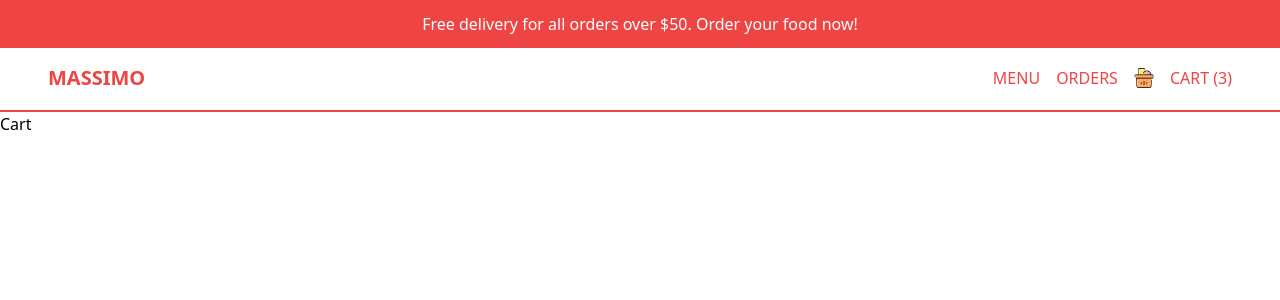
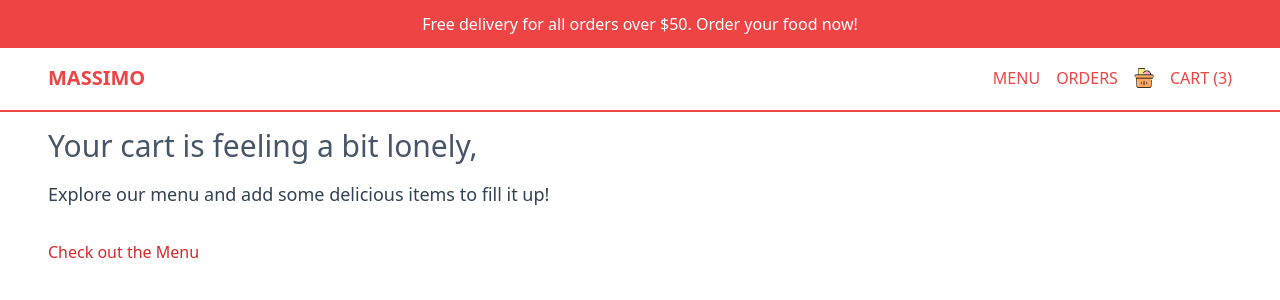
Before and after one commit to waseemazmy21/massimo_resturant, a React (Vite) app: page /cart in a window 1280 px wide. Shown: the top 300 px of the page. Built offline with nearby package versions, Linux system fonts and the light colour scheme.

Commit message:
Creae shopping cart context and cart page

```diff
--- a/package.json
+++ b/package.json
@@ -12,11 +12,13 @@
   "dependencies": {
     "react": "^18.2.0",
     "react-dom": "^18.2.0",
-    "react-router-dom": "^6.22.0"
+    "react-router-dom": "^6.22.0",
+    "uuid": "^9.0.1"
   },
   "devDependencies": {
     "@types/react": "^18.2.43",
     "@types/react-dom": "^18.2.17",
+    "@types/uuid": "^9.0.8",
     "@typescript-eslint/eslint-plugin": "^6.14.0",
     "@typescript-eslint/parser": "^6.14.0",
     "@vitejs/plugin-react-swc": "^3.5.0",
--- a/src/App.tsx
+++ b/src/App.tsx
@@ -2,15 +2,18 @@ import Notification from './components/Notification';
 import Header from './components/Header';
 // import Footer from './components/Footer';
 import { Outlet } from 'react-router-dom';
+import ShoppingCartProvider from './contexts/shoppingCartContext';
 
 const App = () => {
   return (
-    <>
-      <Notification />
-      <Header />
-      <Outlet />
+    <ShoppingCartProvider>
+      <div className="flex flex-col">
+        <Notification />
+        <Header />
+        <Outlet />
+      </div>
       {/* <Footer /> */}
-    </>
+    </ShoppingCartProvider>
   );
 };
 
--- /dev/null
+++ b/src/components/CartItem.tsx
@@ -0,0 +1,33 @@
+import { numberFormatter } from '../util/number-formatter';
+import { ShoppingCartItem } from '../contexts/types';
+import { useShoppingCart } from '../contexts/useShoppingCart';
+
+type CartItemProps = {
+  cartItem: ShoppingCartItem;
+  imageURL: string;
+  title: string;
+};
+
+const CartItem = ({ cartItem, imageURL, title }: CartItemProps) => {
+  const { removeItem } = useShoppingCart();
+  return (
+    <li
+      key={cartItem.id}
+      className="p-4 flex items-center justify-between gap-4 text-red-500"
+    >
+      <img src={imageURL} alt="" className="w-20 h-20 object-cover" />
+      <div>
+        <h3 className="uppercase text-xl font-bold">{title}</h3>
+        <span>{cartItem.size}</span>
+        <span className="text-sm"> x {cartItem.quantity}</span>
+      </div>
+
+      <span>{numberFormatter.format(cartItem.totalPrice)}</span>
+      <button className="text-3xl" onClick={() => removeItem(cartItem.id)}>
+        <img src="/close.png" className="w-4" alt="" />
+      </button>
+    </li>
+  );
+};
+
+export default CartItem;
--- /dev/null
+++ b/src/contexts/shoppingCartContext.tsx
@@ -0,0 +1,45 @@
+import { useState, createContext } from 'react';
+import { v4 as uuidv4 } from 'uuid';
+import { ShoppingCartItem, ShoppingCartContextType } from './types';
+
+type ShoppingCartProviderProps = {
+  children: React.ReactNode;
+};
+
+export const shoppingCartContext = createContext({} as ShoppingCartContextType);
+
+const ShoppingCartProvider = ({ children }: ShoppingCartProviderProps) => {
+  const [cartItems, setCartItems] = useState<ShoppingCartItem[]>([]);
+
+  function addItem(
+    productId: string,
+    size: string,
+    quantity: number,
+    totalPrice: number
+  ) {
+    setCartItems((prevCartItems) => [
+      ...prevCartItems,
+      {
+        id: uuidv4(),
+        productId,
+        size,
+        quantity,
+        totalPrice,
+      },
+    ]);
+  }
+
+  function removeItem(id: string) {
+    setCartItems((prevCartItems) =>
+      prevCartItems.filter((item) => item.id !== id)
+    );
+  }
+
+  return (
+    <shoppingCartContext.Provider value={{ cartItems, addItem, removeItem }}>
+      {children}
+    </shoppingCartContext.Provider>
+  );
+};
+
+export default ShoppingCartProvider;
--- /dev/null
+++ b/src/contexts/types.ts
@@ -0,0 +1,19 @@
+// types.ts
+export type ShoppingCartItem = {
+  id: string;
+  productId: string;
+  size: string;
+  quantity: number;
+  totalPrice: number;
+};
+
+export type ShoppingCartContextType = {
+  cartItems: ShoppingCartItem[];
+  addItem: (
+    productId: string,
+    size: string,
+    quantity: number,
+    totalPrice: number
+  ) => void;
+  removeItem: (id: string) => void;
+};
--- /dev/null
+++ b/src/contexts/useShoppingCart.tsx
@@ -0,0 +1,6 @@
+import { useContext } from 'react';
+import { shoppingCartContext } from './shoppingCartContext';
+
+export function useShoppingCart() {
+  return useContext(shoppingCartContext);
+}
--- a/src/lib/data.ts
+++ b/src/lib/data.ts
@@ -59,7 +59,7 @@ export const menu: MenuItem[] = [
 ];
 
 type Product = {
-  id: number;
+  id: string;
   category: string;
   title: string;
   desc: string;
@@ -70,7 +70,7 @@ type Product = {
 
 export const products: Product[] = [
   {
-    id: 1,
+    id: '1',
     category: 'pizzas',
     title: 'Sicilian',
     desc: 'Ignite your taste buds with a fiery combination of spicy pepperoni, jalapeños, crushed red pepper flakes, and melted mozzarella cheese, delivering a kick with every bite.',
@@ -92,7 +92,7 @@ export const products: Product[] = [
     ],
   },
   {
-    id: 2,
+    id: '2',
     category: 'burgers',
     title: 'Bacon Deluxe',
     desc: 'Indulge in smoky goodness with a flame-grilled beef patty, topped with crispy bacon, melted cheddar cheese, caramelized onions, and a smattering of tangy BBQ sauce.',
@@ -114,7 +114,7 @@ export const products: Product[] = [
     ],
   },
   {
-    id: 3,
+    id: '3',
     category: 'pizzas',
     title: 'Bella Napoli',
     desc: 'A classic Italian delight featuring a thin, crispy crust, tangy tomato sauce, fresh mozzarella, and a medley of aromatic herbs topped with lettuce, tomatoes, and a dollop of tangy mayo.',
@@ -136,7 +136,7 @@ export const products: Product[] = [
     ],
   },
   {
-    id: 4,
+    id: '4',
     category: 'pastas',
     title: 'Spicy Arrabbiata',
     desc: 'Ignite your taste buds with this fiery pasta creation, combining penne in a spicy tomato sauce infused with garlic, red chili flakes, and fresh basil for the ultimate comfort food experience.',
@@ -158,7 +158,7 @@ export const products: Product[] = [
     ],
   },
   {
-    id: 5,
+    id: '5',
     category: 'burgers',
     title: 'Jalapeño Fiesta',
     desc: 'Ignite your taste buds with a fiery kick! This burger features a succulent beef patty, fiery jalapeños, pepper jack cheese, and a zesty chipotle mayo sauce , and all the classic fixings on a toasted bun.',
@@ -180,7 +180,7 @@ export const products: Product[] = [
     ],
   },
   {
-    id: 6,
+    id: '6',
     category: 'pizzas',
 
     title: 'Margherita Magic',
@@ -203,7 +203,7 @@ export const products: Product[] = [
     ],
   },
   {
-    id: 7,
+    id: '7',
     category: 'pastas',
 
     title: 'Garlic Parmesan Linguine',
@@ -226,7 +226,7 @@ export const products: Product[] = [
     ],
   },
   {
-    id: 8,
+    id: '8',
     category: 'pizzas',
     title: 'Mediterranean Delight',
     desc: 'Embark on a culinary journey with this Mediterranean-inspired creation, featuring zesty feta cheese, Kalamata olives, sun-dried tomatoes, and a sprinkle of oregano.',
@@ -248,7 +248,7 @@ export const products: Product[] = [
     ],
   },
   {
-    id: 9,
+    id: '9',
     category: 'burgers',
     title: 'Hawaiian Teriyaki',
     desc: 'Experience a taste of the tropics with a juicy beef patty glazed in tangy teriyaki sauce, topped with grilled pineapple, crispy bacon, and fresh lettuce, and all the classic fixings on a toasted bun.',
@@ -270,7 +270,7 @@ export const products: Product[] = [
     ],
   },
   {
-    id: 10,
+    id: '10',
     category: 'pizzas',
     title: 'Pesto Primavera',
     desc: 'A classic Italian delight featuring a thin, crispy crust, tangy tomato sauce, fresh mozzarella, and a medley of aromatic herbs topped with lettuce, tomatoes, and a dollop of tangy mayo.',
@@ -292,7 +292,7 @@ export const products: Product[] = [
     ],
   },
   {
-    id: 11,
+    id: '11',
     category: 'pizzas',
     title: 'Veggie Supreme',
     desc: 'A classic Italian delight featuring a thin, crispy crust, tangy tomato sauce, fresh mozzarella, and a medley of aromatic herbs topped with lettuce, tomatoes, and a dollop of tangy mayo.',
@@ -314,7 +314,7 @@ export const products: Product[] = [
     ],
   },
   {
-    id: 12,
+    id: '12',
     category: 'pizzas',
     title: 'Four Cheese Fantasy',
     desc: 'Experience pure cheesy bliss with a melty blend of mozzarella, cheddar, provolone, and Parmesan cheeses, creating a rich and indulgent pizza experience.',
@@ -336,3 +336,7 @@ export const products: Product[] = [
     ],
   },
 ];
+
+export const getProductById = (productId: string): Product | undefined => {
+  return products.find((product) => product.id === productId);
+};
--- a/src/pages/Cart.tsx
+++ b/src/pages/Cart.tsx
@@ -1,5 +1,70 @@
+import { useShoppingCart } from '../contexts/useShoppingCart';
+import { getProductById } from '../lib/data';
+// import { numberFormatter } from '../util/number-formatter';
+import CartItem from '../components/CartItem';
+import { Link } from 'react-router-dom';
+
 const Cart = () => {
-  return <div>Cart</div>;
+  const { cartItems } = useShoppingCart();
+  return (
+    <div className="container flex flex-col gap-8 md:flex-row">
+      {/* cart items */}
+      {cartItems.length > 0 ? (
+        <ul className="flex-grow flex flex-col divide-y divide-y-red-500 divide-red-500">
+          {cartItems.map((cartItem) => {
+            const product = getProductById(cartItem.productId);
+            if (!product) return;
+
+            return (
+              <CartItem
+                cartItem={cartItem}
+                imageURL={product.imageURL}
+                title={product.title}
+              />
+            );
+          })}
+        </ul>
+      ) : (
+        <div>
+          <p className="text-3xl text-slate-600 mb-4">
+            Your cart is feeling a bit lonely,
+          </p>
+          <p className="text-lg text-slate-700 mb-8">
+            Explore our menu and add some delicious items to fill it up!
+          </p>
+          <Link to="/menu" className="text-red-600 hover:underline">
+            Check out the Menu
+          </Link>
+        </div>
+      )}
+
+      {/* PAYMENT CONTAINER */}
+      {cartItems.length > 0 && (
+        <div className="p-4 bg-fuchsia-50 flex flex-col gap-4 md:w-[30%]">
+          <div className="flex justify-between">
+            <span className="">Subtotal (3 items)</span>
+            <span className="">$81.70</span>
+          </div>
+          <div className="flex justify-between">
+            <span className="">Service Cost</span>
+            <span className="">$0.00</span>
+          </div>
+          <div className="flex justify-between">
+            <span className="">Delivery Cost</span>
+            <span className="text-green-500">FREE!</span>
+          </div>
+          <hr className="my-2" />
+          <div className="flex justify-between">
+            <span className="">TOTAL(INCL. VAT)</span>
+            <span className="font-bold">$81.70</span>
+          </div>
+          <button className="bg-red-500 text-white p-3 rounded-md self-end">
+            CHECKOUT
+          </button>
+        </div>
+      )}
+    </div>
+  );
 };
 
 export default Cart;
--- a/src/pages/Product.tsx
+++ b/src/pages/Product.tsx
@@ -2,26 +2,30 @@ import { useParams } from 'react-router-dom';
 import { products } from '../lib/data';
 import { numberFormatter } from '../util/number-formatter';
 import { useState } from 'react';
+import { useShoppingCart } from '../contexts/useShoppingCart';
+import { Link } from 'react-router-dom';
 
 const Product = () => {
   const [quantity, setQuantity] = useState<number>(1);
   const [sizeOption, setSizeOption] = useState<number>(0);
+  const { addItem } = useShoppingCart();
 
   const { id } = useParams();
-  const product = id
-    ? products.find((item) => item.id === parseInt(id, 10))
-    : undefined;
+  const product = id ? products.find((item) => item.id === id, 10) : undefined;
 
   if (!product) {
     return (
-      <div className="px-16">
-        <p className="text-3xl text-center text-slate-400">Product not found</p>
+      <div className="container">
+        <p className="text-3xl text-slate-600 mb-4">Product Not Found.</p>
+        <Link to="/menu" className="text-red-600 hover:underline">
+          Check out the Menu
+        </Link>
       </div>
     );
   }
 
   const totalPrice =
-    quantity * (product?.price + product?.options[sizeOption].additionalPrice);
+    quantity * (product.price + product.options[sizeOption].additionalPrice);
 
   return (
     <div className="container flex flex-col md:flex-row gap-4 md:gap-8 items-center">
@@ -74,7 +78,17 @@ const Product = () => {
               <button onClick={() => setQuantity(quantity + 1)}>{'>'}</button>
             </div>
           </div>
-          <button className="uppercase w-56 bg-red-500 text-white p-3 ring-1 ring-red-500">
+          <button
+            className="uppercase w-56 bg-red-500 text-white p-3 ring-1 ring-red-500"
+            onClick={() => {
+              addItem(
+                product.id,
+                product.options[sizeOption].title,
+                quantity,
+                totalPrice
+              );
+            }}
+          >
             Add to Cart
           </button>
         </div>
```
Also changed, not shown: 1 other file (tests, documents, lock files or other folders).
